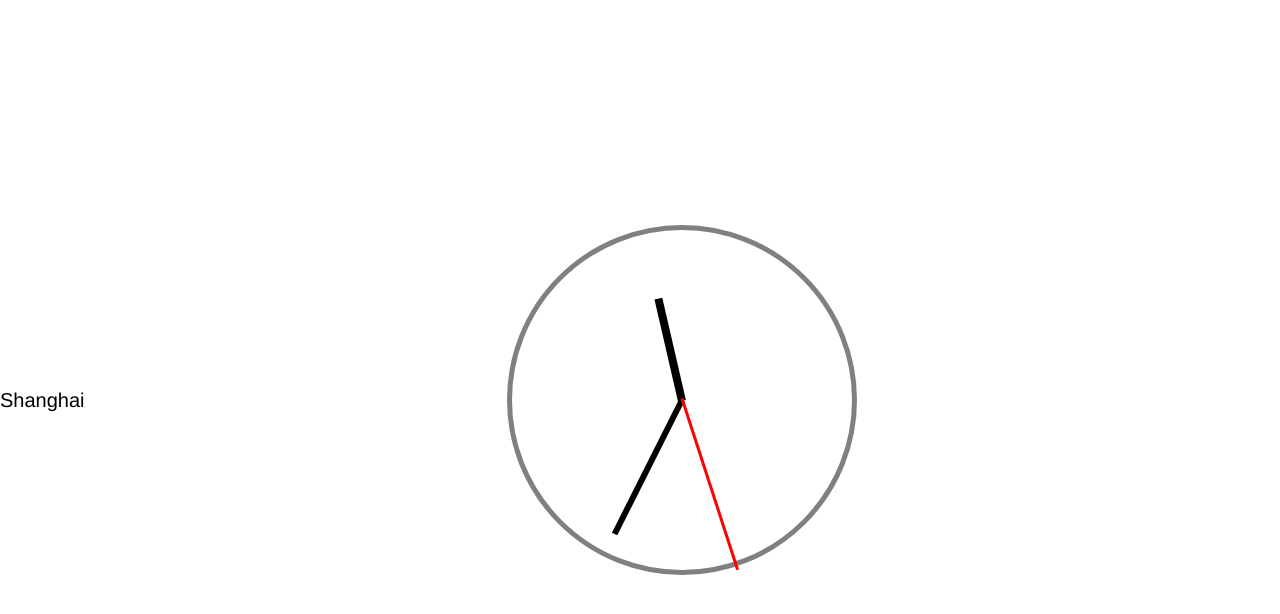
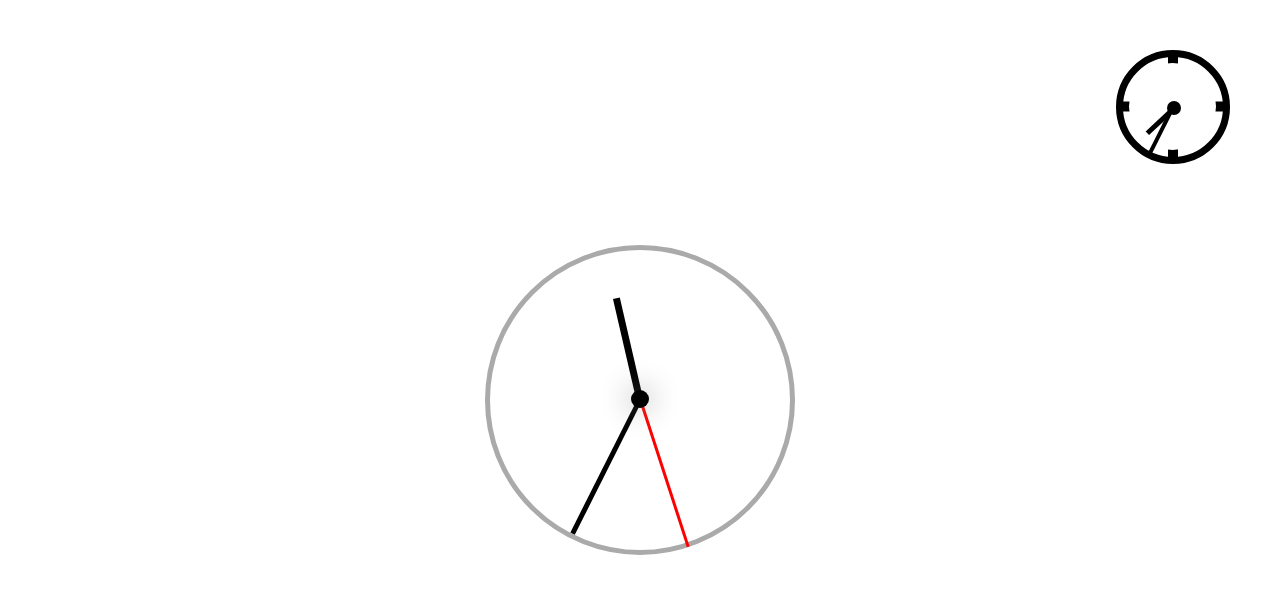
Before and after one commit to eitchio/AnalogueClock, a plain HTML site: page index.html in a window 1280 px wide. Drawn offline with Linux system fonts and the light colour scheme.

Commit message:
Update style.css
Add Shanghai

```diff
--- a/style.css
+++ b/style.css
@@ -18,12 +18,11 @@ html {
   .clock {
     width: 30rem;
     height: 30rem;
-    border:5px solid grey;
+    border:5px solid #aaaaaa;
     border-radius:50%;
     margin:50px auto;
     position: relative;
-    padding:2rem;
-
+    padding:0;
   }
 
   .clock-face {
@@ -36,7 +35,7 @@ html {
   .hour-hand {
     width:35%;
     right:50%;
-    height:8px;
+    height:7px;
     background:black;
     position: absolute;
     top:50%;
@@ -48,7 +47,7 @@ html {
 
   .min-hand {
     width:50%;
-    height:6px;
+    height:5px;
     background:black;
     position: absolute;
     top:50%;
@@ -59,7 +58,7 @@ html {
   }
 
   .second-hand {
-    width:60%;
+    width:52%;
     right:50%;
     height:3px;
     background:red;
@@ -70,3 +69,130 @@ html {
     transition: all 0.05s;
     transition-timing-function: cubic-bezier(0.4, 1.13, 0.54, 0.91);
   }
+/*small circle in center of clock*/
+  .inner-face::before{
+    content: "";
+    width: 18px;
+    height: 18px;
+    border-radius: 18px;
+    margin-left: -9px;
+    margin-top: -7px;
+    background: black;
+    position: absolute;
+    z-index: 1000;
+    top: 50%;
+    left: 50%;
+    box-shadow: 0 0 30px gray
+  }
+
+  .shanghai {
+    position: fixed;
+    right: 0;
+    top: 0;
+    width: 10rem;
+    height: 10rem;
+    background: white;
+    border:7px solid black;
+    border-radius:50%;
+    margin-top:50px;
+    margin-right: 50px;
+    margin-bottom: 20px;
+
+  }
+
+  .shanghai-face {
+    position: relative;
+    width: 100%;
+    height: 100%;
+    transform: translateY(-3px); /* account for the height of the clock hands */
+  }
+
+  .shanghai-hour-hand {
+    width:40%;
+    right:50%;
+    height:5px;
+    background:black;
+    position: absolute;
+    top:50%;
+    transform-origin: 100%;
+    transform: rotate(90deg);
+    transition: all 0.05s;
+    transition-timing-function: cubic-bezier(0.4, 1.13, 0.54, 0.91);
+  }
+
+  .shanghai-min-hand {
+    width:60%;
+    right: 50%;
+    height:4px;
+    background:black;
+    position: absolute;
+    top:50%;
+    transform-origin: 100%;
+    transform: rotate(90deg);
+    transition: all 0.05s;
+    transition-timing-function: cubic-bezier(0.4, 1.13, 0.54, 0.91);
+  }
+
+  .shanghai-second-hand {
+    width:60%;
+    right:50%;
+    height:3px;
+    background:transparent;
+    position: absolute;
+    top:50%;
+    transform-origin: 100%;
+    transform: rotate(90deg);
+    transition: all 0.05s;
+    transition-timing-function: cubic-bezier(0.4, 1.13, 0.54, 0.91);
+  }
+  .s-name {
+    font-family: 'Quattrocento Sans', sans-serif;
+    padding-top: 10px;
+    color: white
+  }
+  .outer-face::before, .outer-face::after {
+    content: "";
+    position: absolute;
+    width: 10px;
+    height: 105%;
+    background: black;
+    z-index: 0;
+    left: 50%;
+    margin-left: -5px;
+    margin-bottom: -5px;
+    top: 0
+    }
+
+.outer-face::after {
+    -moz-transform: rotate(90deg);
+    -ms-transform: rotate(90deg);
+    -webkit-transform: rotate(90deg);
+    transform: rotate(90deg)
+    }
+  .inner-face-small {
+    position: relative;
+    width: 87%;
+    height: 87%;
+    background:white;
+    -moz-border-radius: 1000px;
+    -webkit-border-radius: 1000px;
+    border-radius: 1000px;
+    z-index: 1000;
+    left: 6%;
+    top: 9%
+    }
+    /*small black circle in center of small clock*/
+    .inner-face-small::before{
+      content: "";
+      width: 14px;
+      height: 14px;
+      border-radius: 18px;
+      margin-left: -6px;
+      margin-top: -6px;
+      background: black;
+      position: absolute;
+      z-index: 1000;
+      top: 50%;
+      left: 50%;
+
+    }
```
